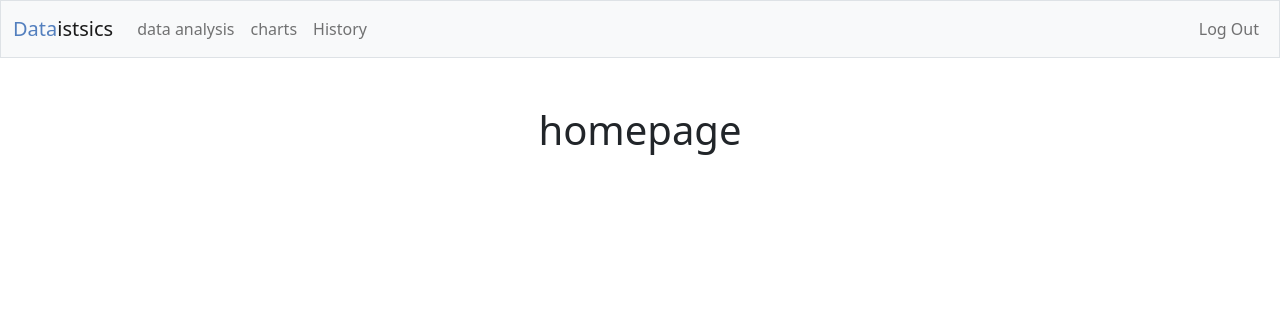
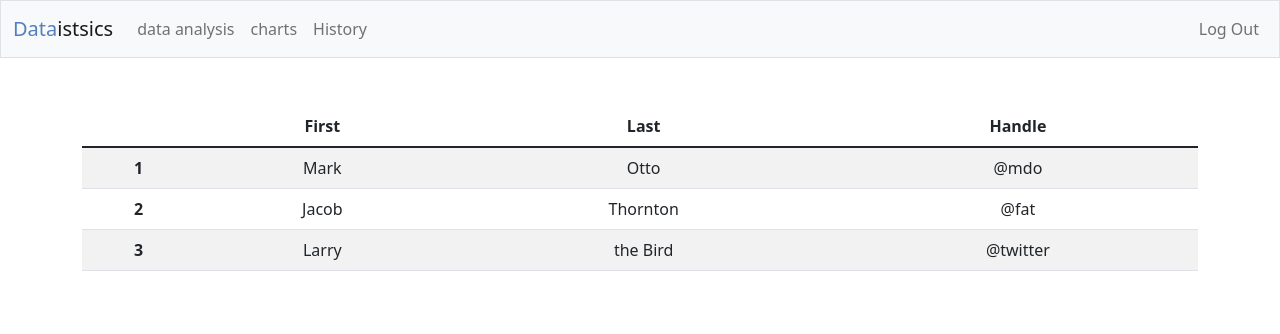
Before and after one commit to pritansh-sahsani/the-bland-mirror, a Flask app: page / in a window 1280 px wide. Shown: the top 334 px of the page. Run offline with Flask 2, Linux system fonts and the light colour scheme; a user stored in the database is signed in.

Commit message:
added an editable input table

```diff
--- /dev/null
+++ b/main/static/script.js
@@ -0,0 +1,59 @@
+// Variable for table and cells inside it
+var table = document.getElementById('table');
+var cells = table.getElementsByTagName('td');
+
+// Loop through the cells
+for (var i = 0; i < cells.length; i++) {
+    cells[i].onclick = function () {
+        // If cell is not active, change the CSS back to original
+        if (this.hasAttribute('data-clicked')) {
+            return;
+        }
+
+        // Set attributes to check status of cells
+        this.setAttribute('data-clicked', 'yes');
+        this.setAttribute('data-text', this.innerHTML);
+
+        // Declare the editing cell in a variable
+        var input = document.createElement('input');
+
+        // Change CSS of cell while editing
+        input.setAttribute('type', 'text');
+        input.value = this.innerHTML;
+        input.style.border = "0px";
+        input.style.fontFamily = "inherit";
+        input.style.fontSize = "inherit";
+        input.style.textAlign = "inherit";
+        input.style.backgroundColor = "lightgray";
+
+        // Check if data is changed and edit attributes accordingly
+        input.onblur = function () {
+            var td = input.parentElement;
+            var original_text = input.parentElement.getAttribute('data-text');
+            var current_text = this.value;
+
+            if (original_text != current_text) {
+                td.removeAttribute('data-clicked');
+                td.removeAttribute('data-text');
+                td.innerHTML = current_text;
+            }
+            else {
+                td.removeAttribute('data-clicked');
+                td.removeAttribute('data-text');
+                td.innerHTML = original_text;
+            }
+        }
+
+        // Change data when pressed enter
+        input.addEventListener("keydown", function (event) {
+            if (event.key === "Enter") {
+                this.blur();
+            }
+        })
+
+        // Apply the changes
+        this.innerHTML = '';
+        this.append(input);
+        this.firstElementChild.select();
+    }
+}
--- a/main/templates/index.html
+++ b/main/templates/index.html
@@ -5,5 +5,34 @@
 {% endblock %}
 
 {% block main %}
-    <h1>homepage</h1>
+    <table class="table table-striped" id="table">
+        <thead>
+          <tr>
+            <td class="fw-bold" scope="col"></td>
+            <td class="fw-bold" scope="col">First</td>
+            <td class="fw-bold" scope="col">Last</td>
+            <td class="fw-bold" scope="col">Handle</td>
+          </tr>
+        </thead>
+        <tbody>
+          <tr>
+            <td class="fw-bold">1</td>
+            <td>Mark</td>
+            <td>Otto</td>
+            <td>@mdo</td>
+          </tr>
+          <tr>
+            <td class="fw-bold">2</td>
+            <td>Jacob</td>
+            <td>Thornton</td>
+            <td>@fat</td>
+          </tr>
+          <tr>
+            <td class="fw-bold">3</td>
+            <td>Larry</td>
+            <td>the Bird</td>
+            <td>@twitter</td>
+          </tr>
+        </tbody>
+      </table>
 {% endblock main %}
--- a/main/templates/layout.html
+++ b/main/templates/layout.html
@@ -58,10 +58,11 @@
             {% endif %}
           {% endwith %}
 
-        <main class="container-fluid py-5 text-center">
+        <main class="container py-5 text-center">
             {% block main %}{% endblock main %}
         </main>
 
     </body>
 
+    <script type="text/javascript" src="/static/script.js"></script>
 </html>
```
